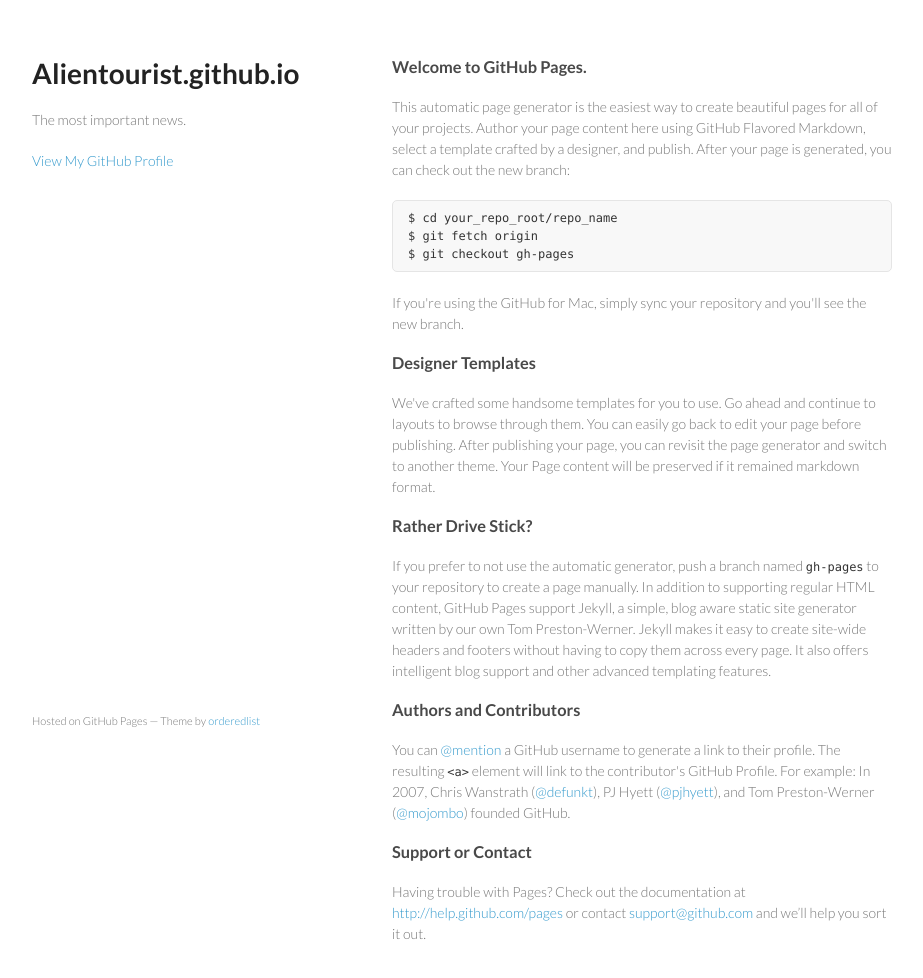
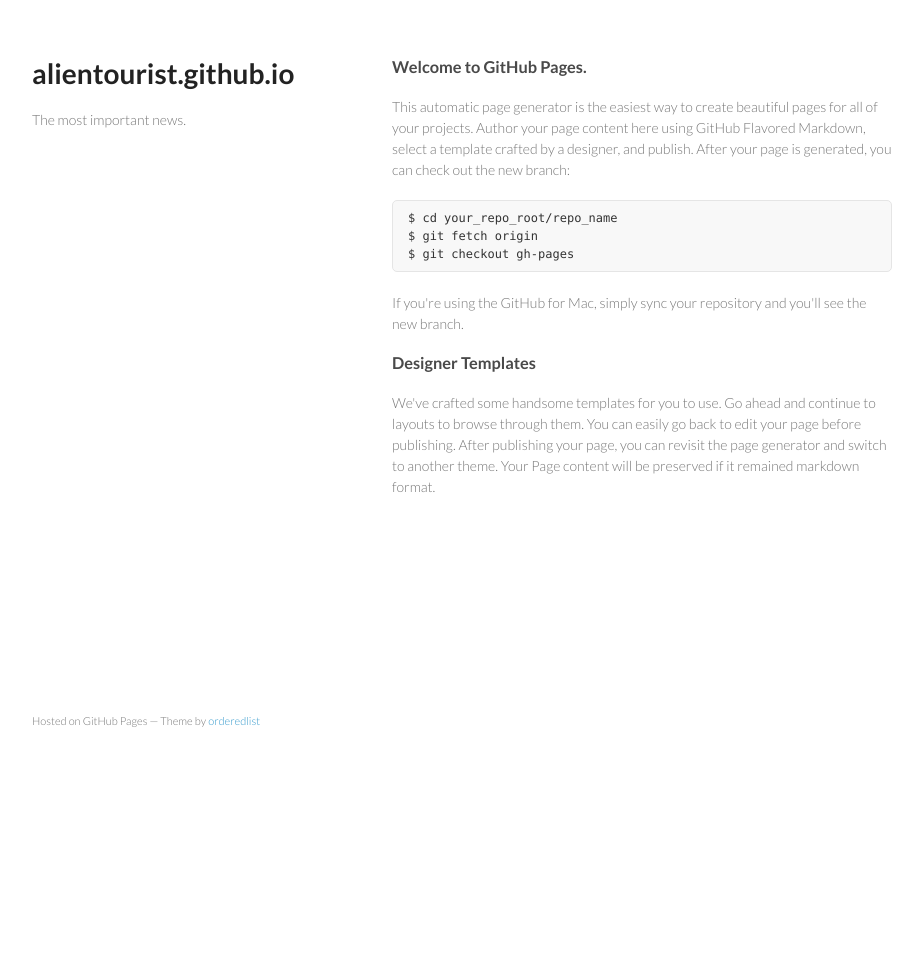
Before and after one commit to alientourist/alientourist.github.io, a plain HTML site: page index.html in a window 1280 px wide. Shown: the whole page, without its empty margins (178-1101 px from the left). After the commit the page ends 800 px from the top, so only its background shows below. Drawn offline with Linux system fonts and the light colour scheme.

Commit message:
Second commit.

```diff
--- a/index.html
+++ b/index.html
@@ -3,7 +3,7 @@
 <head>
 <meta charset="utf-8">
 <meta http-equiv="X-UA-Compatible" content="chrome=1">
-    <title>Alientourist.github.io by alientourist</title>
+<title>alientourist</title>
 
 <link rel="stylesheet" href="stylesheets/styles.css">
 <link rel="stylesheet" href="stylesheets/pygment_trac.css">
@@ -15,11 +15,8 @@
 <body>
 <div class="wrapper">
 <header>
-        <h1>Alientourist.github.io</h1>
+<h1>alientourist.github.io</h1>
 <p>The most important news.</p>
-
-
-        <p class="view"><a href="https://github.com/alientourist">View My GitHub Profile</a></p>
 
 </header>
 <section>
@@ -40,20 +37,6 @@ $ git checkout gh-pages
 
 <p>We've crafted some handsome templates for you to use. Go ahead and continue to layouts to browse through them. You can easily go back to edit your page before publishing. After publishing your page, you can revisit the page generator and switch to another theme. Your Page content will be preserved if it remained markdown format.</p>
 
-<h3>
-<a name="rather-drive-stick" class="anchor" href="#rather-drive-stick"><span class="octicon octicon-link"></span></a>Rather Drive Stick?</h3>
-
-<p>If you prefer to not use the automatic generator, push a branch named <code>gh-pages</code> to your repository to create a page manually. In addition to supporting regular HTML content, GitHub Pages support Jekyll, a simple, blog aware static site generator written by our own Tom Preston-Werner. Jekyll makes it easy to create site-wide headers and footers without having to copy them across every page. It also offers intelligent blog support and other advanced templating features.</p>
-
-<h3>
-<a name="authors-and-contributors" class="anchor" href="#authors-and-contributors"><span class="octicon octicon-link"></span></a>Authors and Contributors</h3>
-
-<p>You can <a href="https://github.com/blog/821" class="user-mention">@mention</a> a GitHub username to generate a link to their profile. The resulting <code>&lt;a&gt;</code> element will link to the contributor's GitHub Profile. For example: In 2007, Chris Wanstrath (<a href="https://github.com/defunkt" class="user-mention">@defunkt</a>), PJ Hyett (<a href="https://github.com/pjhyett" class="user-mention">@pjhyett</a>), and Tom Preston-Werner (<a href="https://github.com/mojombo" class="user-mention">@mojombo</a>) founded GitHub.</p>
-
-<h3>
-<a name="support-or-contact" class="anchor" href="#support-or-contact"><span class="octicon octicon-link"></span></a>Support or Contact</h3>
-
-<p>Having trouble with Pages? Check out the documentation at <a href="http://help.github.com/pages">http://help.github.com/pages</a> or contact <a href="mailto:support@github.com">support@github.com</a> and we’ll help you sort it out.</p>
 </section>
 <footer>
 <p><small>Hosted on GitHub Pages &mdash; Theme by <a href="https://github.com/orderedlist">orderedlist</a></small></p>
```
Lines whose indentation alone changed are shown as unchanged.
